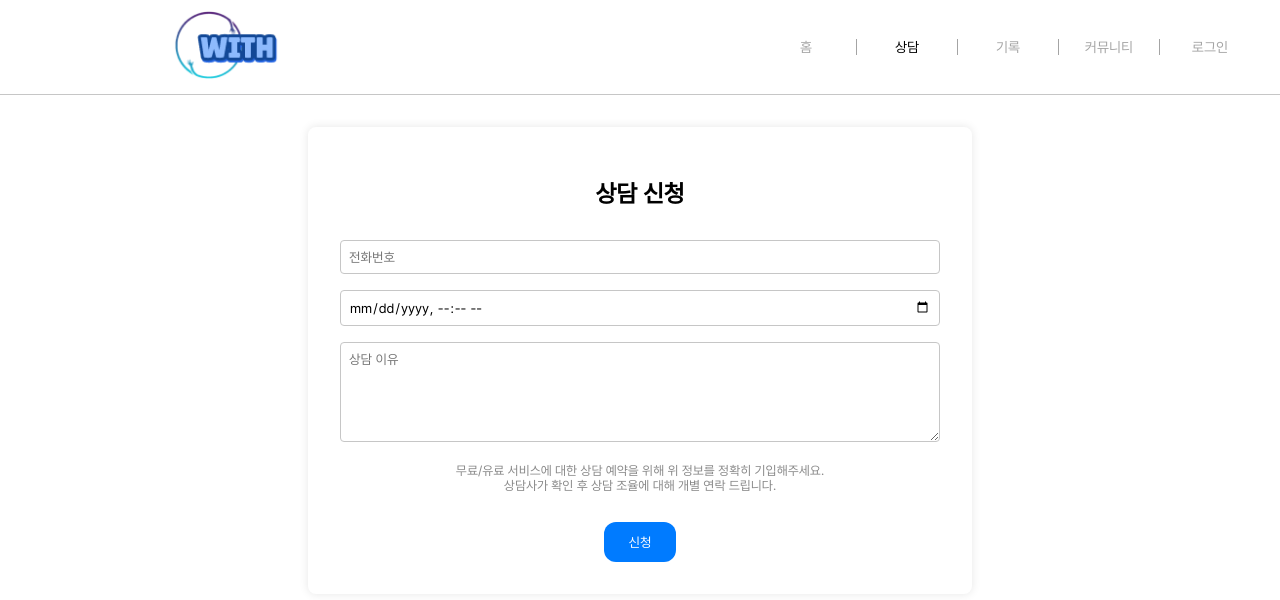
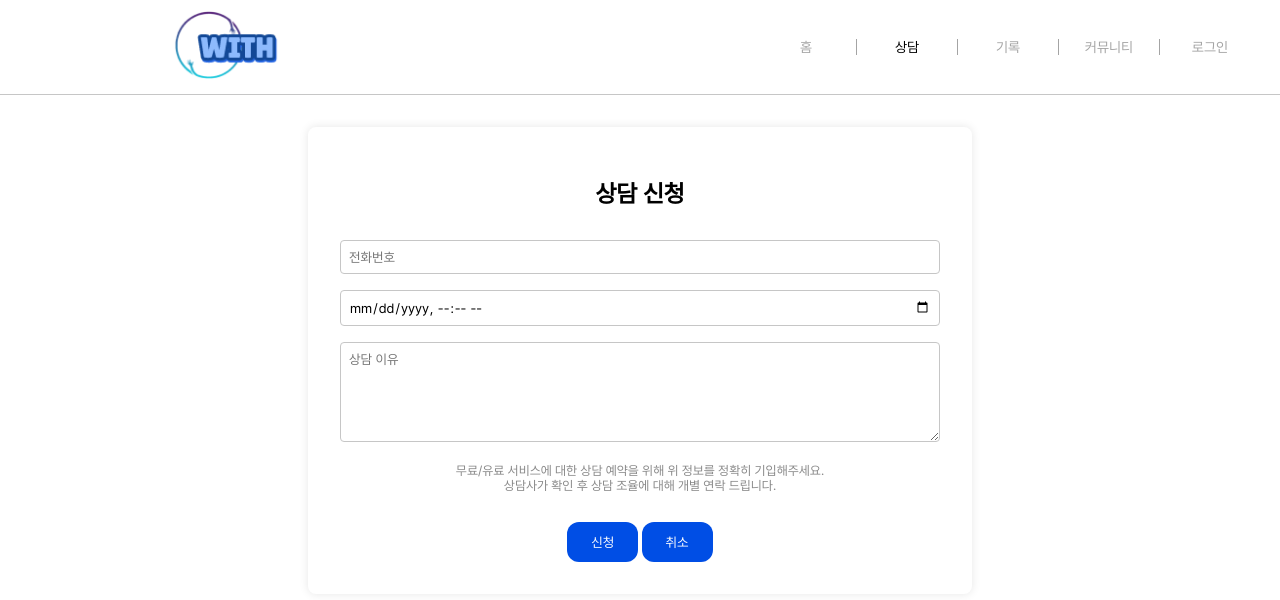
Before and after one commit to yerroong/Reverseinha_team_front, a React (Create React App) app in the folder reverse/: page /consulting/application in a window 1280 px wide. Shown: the top 600 px of the page. Built offline with nearby package versions, Linux system fonts and the light colour scheme.

Commit message:
consultationapp 버튼 추가

```diff
--- a/reverse/src/pages/Consulting/ConsultationApplication.jsx
+++ b/reverse/src/pages/Consulting/ConsultationApplication.jsx
@@ -1,5 +1,6 @@
 import React, { useState } from 'react';
 import styled from 'styled-components';
+import { useNavigate } from 'react-router-dom'; // useNavigate 훅을 가져옵니다
 import axiosInstance from '../axiosInstance'; // axiosInstance는 올바른 베이스 URL을 포함해야 함
 
 // 스타일 컴포넌트 설정
@@ -42,16 +43,34 @@ const TextArea = styled.textarea`
   box-sizing: border-box;
 `;
 
+const ButtonContainer = styled.div`
+  display: flex;
+  justify-content: center;
+  gap: 0.2rem;
+  margin-top: 1rem;
+`;
+
 const Button = styled.button`
   cursor: pointer;
-  background-color: #007bff;
+  background-color: #004EE5;
   color: #fff;
   padding: 0.75rem 1.5rem;
-  margin-top: 1rem;
   border: none;
   border-radius: 12px;
   &:hover {
-    background-color: #0056b3;
+    background-color: #0040c1;
+  }
+`;
+
+const CancelButton = styled.button`
+  cursor: pointer;
+  background-color: #004EE5;
+  color: #fff;
+  padding: 0.75rem 1.5rem;
+  border: none;
+  border-radius: 12px;
+  &:hover {
+    background-color: #0040c1;
   }
 `;
 
@@ -83,6 +102,9 @@ const ConsultationApplication = () => {
 
   const [successMessage, setSuccessMessage] = useState('');
   const [isError, setIsError] = useState(false);
+  const [isSubmitted, setIsSubmitted] = useState(false);
+
+  const navigate = useNavigate(); // useNavigate 훅을 사용합니다
 
   const handleInputChange = (e) => {
     const { name, value } = e.target;
@@ -129,6 +151,7 @@ const ConsultationApplication = () => {
         reason: '',
         phone_number: '',
       });
+      setIsSubmitted(true);
     } catch (error) {
       console.error('신청 중 오류가 발생했습니다:', error);
 
@@ -145,10 +168,26 @@ const ConsultationApplication = () => {
     }
   };
 
+  const handleCancel = () => {
+    navigate(-1); // 이전 페이지로 이동합니다
+  };
+
+  const handleNewConsultation = () => {
+    setIsSubmitted(false);
+    setSuccessMessage('');
+    navigate('/consulting');
+  };
+
+  const handleGoToMypage = () => {
+    navigate('/mypage');
+  };
+
   return (
     <Container>
       <Title>상담 신청</Title>
       <Form>
+        {!isSubmitted ? (
+          <>
             <Input
               type="tel"
               name="phone_number"
@@ -173,11 +212,19 @@ const ConsultationApplication = () => {
               무료/유료 서비스에 대한 상담 예약을 위해 위 정보를 정확히 기입해주세요. <br />
               상담사가 확인 후 상담 조율에 대해 개별 연락 드립니다.
             </WarningText>
+            <ButtonContainer>
               <Button onClick={handleSubmit}>신청</Button>
-        {successMessage && (
+              <CancelButton onClick={handleCancel}>취소</CancelButton>
+            </ButtonContainer>
+          </>
+        ) : (
           <>
             <Separator />
             <Message isError={isError}>{successMessage}</Message>
+            <ButtonContainer>
+              <Button onClick={handleNewConsultation}>다른 상담 예약하러 가기</Button>
+              <Button onClick={handleGoToMypage}>마이페이지에서 확인하기</Button>
+            </ButtonContainer>
           </>
         )}
       </Form>
```
Lines whose indentation alone changed are shown as unchanged.
